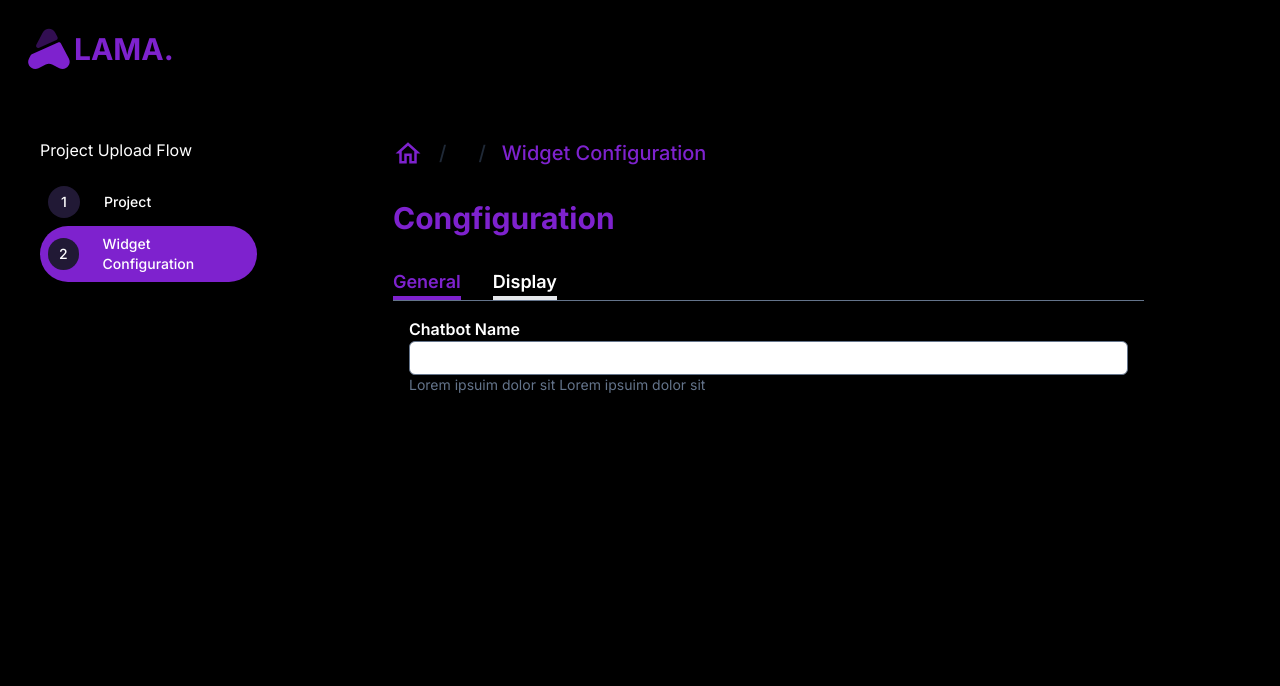
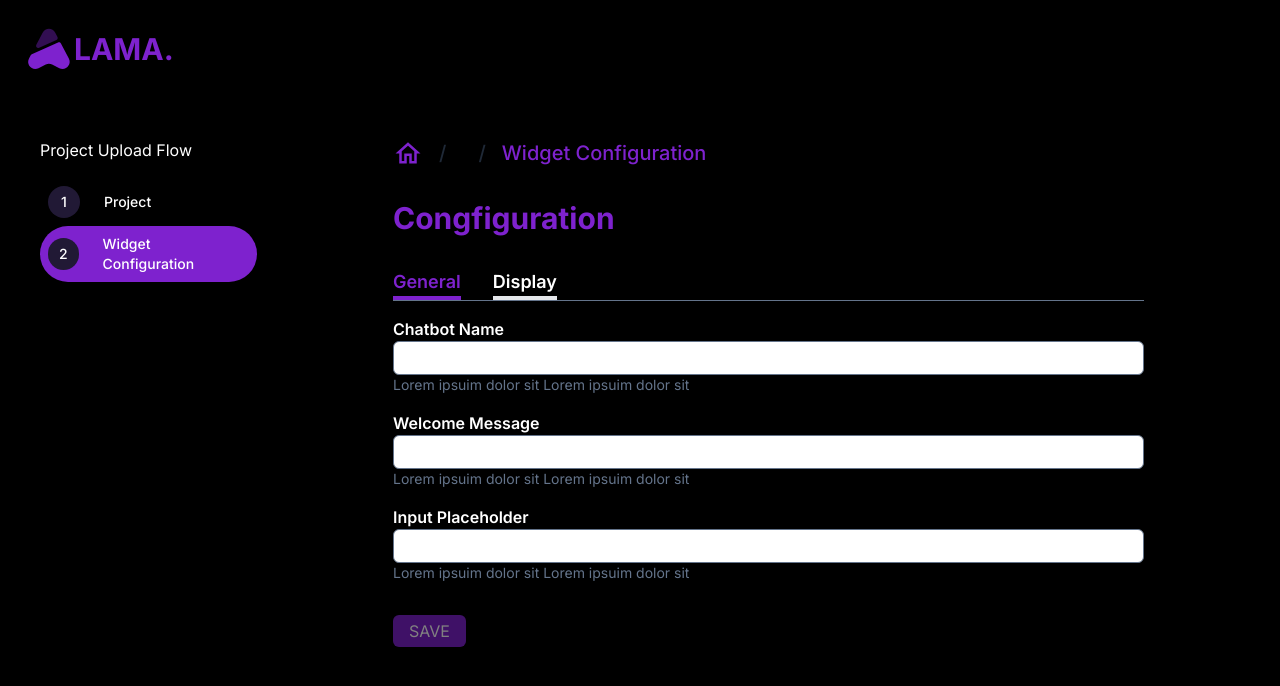
Before and after one commit to SAYUK09/lama, a Next.js app: page /project/1/widget in a window 1280 px wide. Shown: the top 686 px of the page. Built offline with nearby package versions, Linux system fonts and the light colour scheme.

Commit message:
feat: edit and update general configuration

```diff
--- a/src/app/project/[id]/widget/page.jsx
+++ b/src/app/project/[id]/widget/page.jsx
@@ -8,12 +8,38 @@ import React, { useState } from "react";
 function WidgetPage() {
   const { projects } = useGlobalContext();
 
+  const [disabled, setDisabled] = useState(true);
   const [configurationState, setConfigurationState] = useState("General");
+
+  const [chatbotName, setChatbotName] = useState("");
+  const [welcomeMessage, setWelcomeMessage] = useState("");
+  const [inputPlaceholder, setInputPlaceholder] = useState("");
 
   const params = useParams();
   const pathname = usePathname();
 
   const activeProject = projects?.filter((item) => item._id === params.id)[0];
+
+  async function updateProject() {
+    const response = await fetch(
+      `${process.env.NEXT_PUBLIC_BE_URL}/project?` +
+        new URLSearchParams({
+          projectId: params.id,
+        }),
+      {
+        method: "PATCH",
+        body: JSON.stringify({
+          chatbotName: chatbotName,
+          welcomeMessage: welcomeMessage,
+          inputPlaceholder: inputPlaceholder,
+        }),
+        headers: { "Content-Type": "application/json" },
+      }
+    );
+    const data = await response.json();
+
+    data.status === 200  && setDisabled(true)
+  }
 
   function extractProjectPath() {
     const index = pathname.lastIndexOf("/widget");
@@ -41,6 +67,8 @@ function WidgetPage() {
     { title: activeProject?.name, href: `/project/${params.id}` },
     { title: "Widget Configuration", href: { pathname } },
   ];
+
+  console.log(activeProject, "pro");
 
   return (
     <main className="flex min-h-screen flex-col items-center justify-between p-10">
@@ -84,11 +112,13 @@ function WidgetPage() {
             </div>
 
             {configurationState == "General" && (
-              <div className="p-4">
+              <div className="flex flex-col gap-4 py-4">
                 <div>
                   <div className="flex flex-col">
                     <label className="font-semibold">Chatbot Name</label>
                     <input
+                      value={chatbotName}
+                      onChange={(e) =>{ setChatbotName(e.target.value); setDisabled(false)}}
                       className="border border-slate-500 focus:outline-none rounded-md py-1 px-2"
                       type="text"
                     />
@@ -96,6 +126,44 @@ function WidgetPage() {
                       Lorem ipsuim dolor sit Lorem ipsuim dolor sit
                     </p>
                   </div>
+                </div>
+
+                <div className="flex flex-col">
+                  <label className="font-semibold">Welcome Message</label>
+                  <input
+                    value={welcomeMessage}
+                    onChange={(e) => {setWelcomeMessage(e.target.value); setDisabled(false)}}
+                    className="border border-slate-500 focus:outline-none rounded-md py-1 px-2"
+                    type="text"
+                  />
+                  <p className="text-sm text-slate-500">
+                    Lorem ipsuim dolor sit Lorem ipsuim dolor sit
+                  </p>
+                </div>
+
+                <div className="flex flex-col">
+                  <label className="font-semibold">Input Placeholder</label>
+                  <input
+                    value={inputPlaceholder}
+                    onChange={(e) => {setInputPlaceholder(e.target.value); setDisabled(false)}}
+                    className="border border-slate-500 focus:outline-none rounded-md py-1 px-2"
+                    type="text"
+                  />
+                  <p className="text-sm text-slate-500">
+                    Lorem ipsuim dolor sit Lorem ipsuim dolor sit
+                  </p>
+                </div>
+
+                <div className="my-4">
+                  <button
+                    disabled={disabled}
+                    className={` bg-primary px-4 py-1 rounded-md text-white hover:bg-secondary-400
+    ${disabled ? "opacity-50 cursor-not-allowed" : ""}
+  `}
+                    onClick={updateProject}
+                  >
+                    SAVE
+                  </button>
                 </div>
               </div>
             )}
--- a/src/components/EpisodeComponent.jsx
+++ b/src/components/EpisodeComponent.jsx
@@ -54,7 +54,7 @@ function EpisodeComponent() {
       {
         method: "PATCH",
         body: JSON.stringify({ ...descriptionObj, description: transcript }),
-        headers: { "Content-Type": "application/json" }, // Add this header
+        headers: { "Content-Type": "application/json" },
       }
     );
     const data = await response.json();
```
